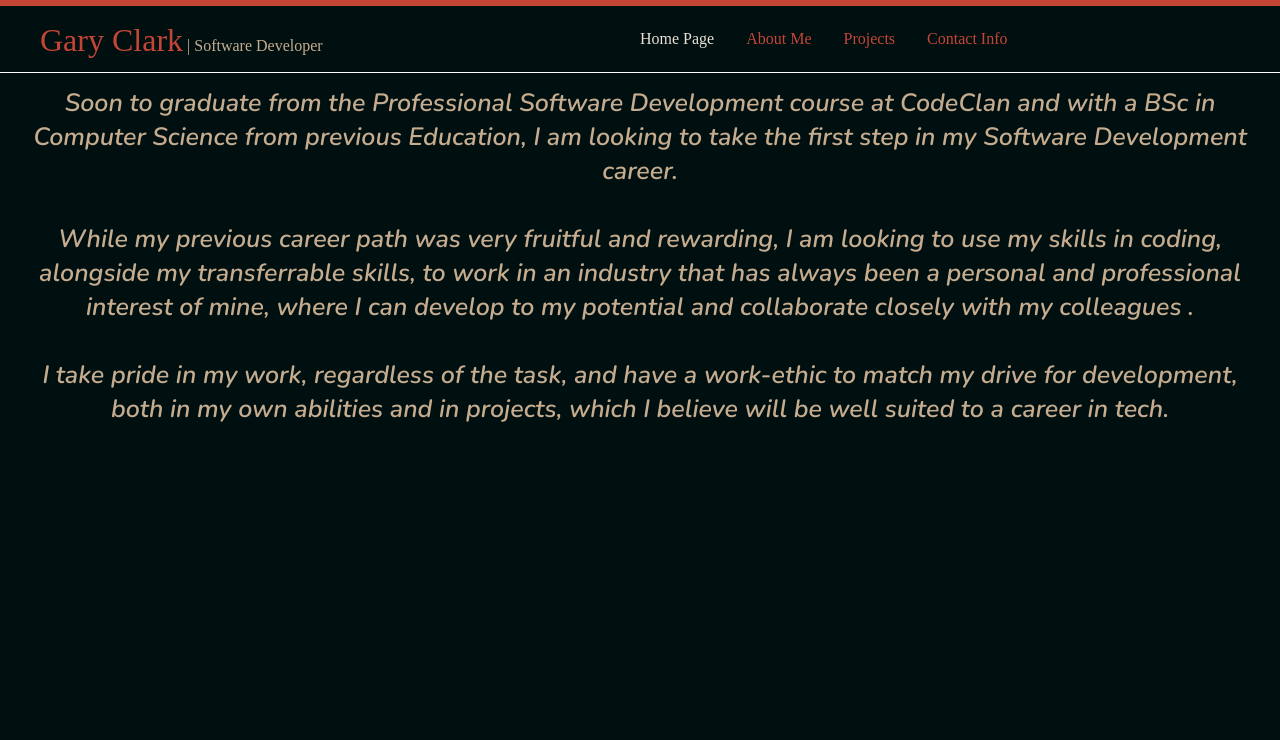
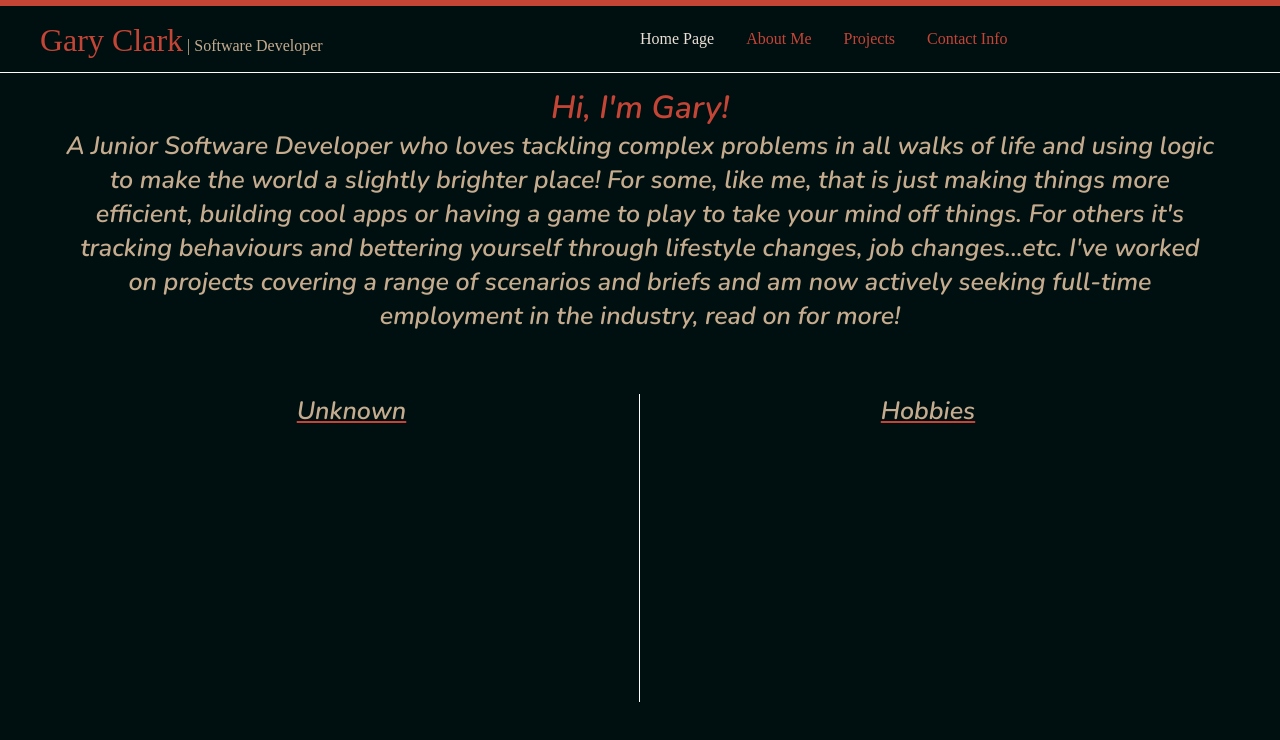
Before and after one commit to Gclark04432/React-Portfolio-Website, a React (Create React App) app: page /about in a window 1280 px wide. Shown: the top 740 px of the page. Built offline with nearby package versions, Linux system fonts and the light colour scheme.

Commit message:
add grid layout to about me page

```diff
--- a/src/Components/AboutMeComponents/AboutMe.css
+++ b/src/Components/AboutMeComponents/AboutMe.css
@@ -3,10 +3,33 @@
 
 .about-me-main {
   margin-top: 50px;
-  display: flex;
-  justify-self: center;
+  display: grid;
   font-family: 'Nunito', sans-serif;
   color: #C6AC8F;
   font-size: 25px;
   text-align: center;
+  height: 80%;
+  grid-template-columns: 1fr 1fr;
+  grid-template-rows: 1fr 1fr;
+  width: 90vw;
 }
+
+.about-me-text {
+  grid-row: 1;
+  grid-column: 1/3;
+}
+
+.about-unknown {
+  grid-row: 2;
+  grid-column: 1;
+  border-right: 1px solid white;
+}
+
+.hobbies-text {
+  grid-row: 2;
+  grid-column: 2;
+}
+
+.hobbies-header {
+  text-decoration: underline #C44536;
+}
--- a/src/Components/AboutMeComponents/AboutMe.js
+++ b/src/Components/AboutMeComponents/AboutMe.js
@@ -4,9 +4,16 @@ import './AboutMe.css';
 function AboutMe() {
   return(
     <main className="about-me-main">
-    Soon to graduate from the Professional Software Development course at CodeClan and with a BSc in Computer Science from previous Education, I am looking to take the first step in my Software Development career.<br/><br/>
-    While my previous career path was very fruitful and rewarding, I am looking to use my skills in coding, alongside my transferrable skills, to work in an industry that has always been a personal and professional interest of mine, where I can develop to my potential and collaborate closely with my colleagues .<br/><br/>
-    I take pride in my work, regardless of the task, and have a work-ethic to match my drive for development, both in my own abilities and in projects, which I believe will be well suited to a career in tech.
+      <section className="about-me-text">
+        <span className="my-name">Hi, I'm Gary!</span><br/>
+        A Junior Software Developer who loves tackling complex problems in all walks of life and using logic to make the world a slightly brighter place! For some, like me, that is just making things more efficient, building cool apps or having a game to play to take your mind off things. For others it's tracking behaviours and bettering yourself through lifestyle changes, job changes...etc. I've worked on projects covering a range of scenarios and briefs and am now actively seeking full-time employment in the industry, read on for more!
+      </section>
+      <section className="about-unknown">
+        <span className="hobbies-header">Unknown</span>
+      </section>
+      <section className="hobbies-text">
+        <span className="hobbies-header">Hobbies</span>
+      </section>
     </main>
   )
 }
```
